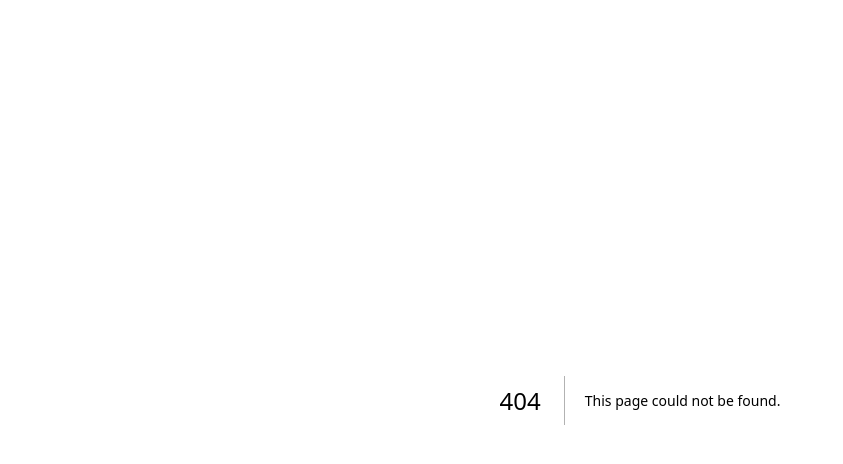
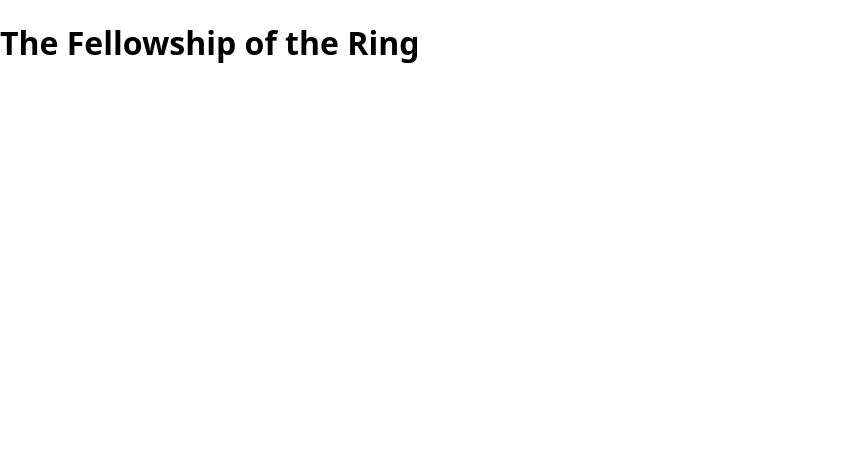
Before and after one commit to MariaRiosNavarro/lotr-app, a Next.js app: page /volumes/the-fellowship-of-the-ring in a window 1280 px wide. Before the commit this address had no page. Shown: the top 464 px of the page, without its empty margins (0-843 px from the left). Built offline with nearby package versions, Linux system fonts and the light colour scheme.

Commit message:
add files

```diff
--- /dev/null
+++ b/pages/volumes/index.js
@@ -0,0 +1,3 @@
+export default function Volumes() {
+  return <h1>Lord of the Ring Volumes</h1>;
+}
--- /dev/null
+++ b/pages/volumes/the-fellowship-of-the-ring.js
@@ -0,0 +1,3 @@
+export default function Fellowship() {
+  return <h1>The Fellowship of the Ring</h1>;
+}
```
